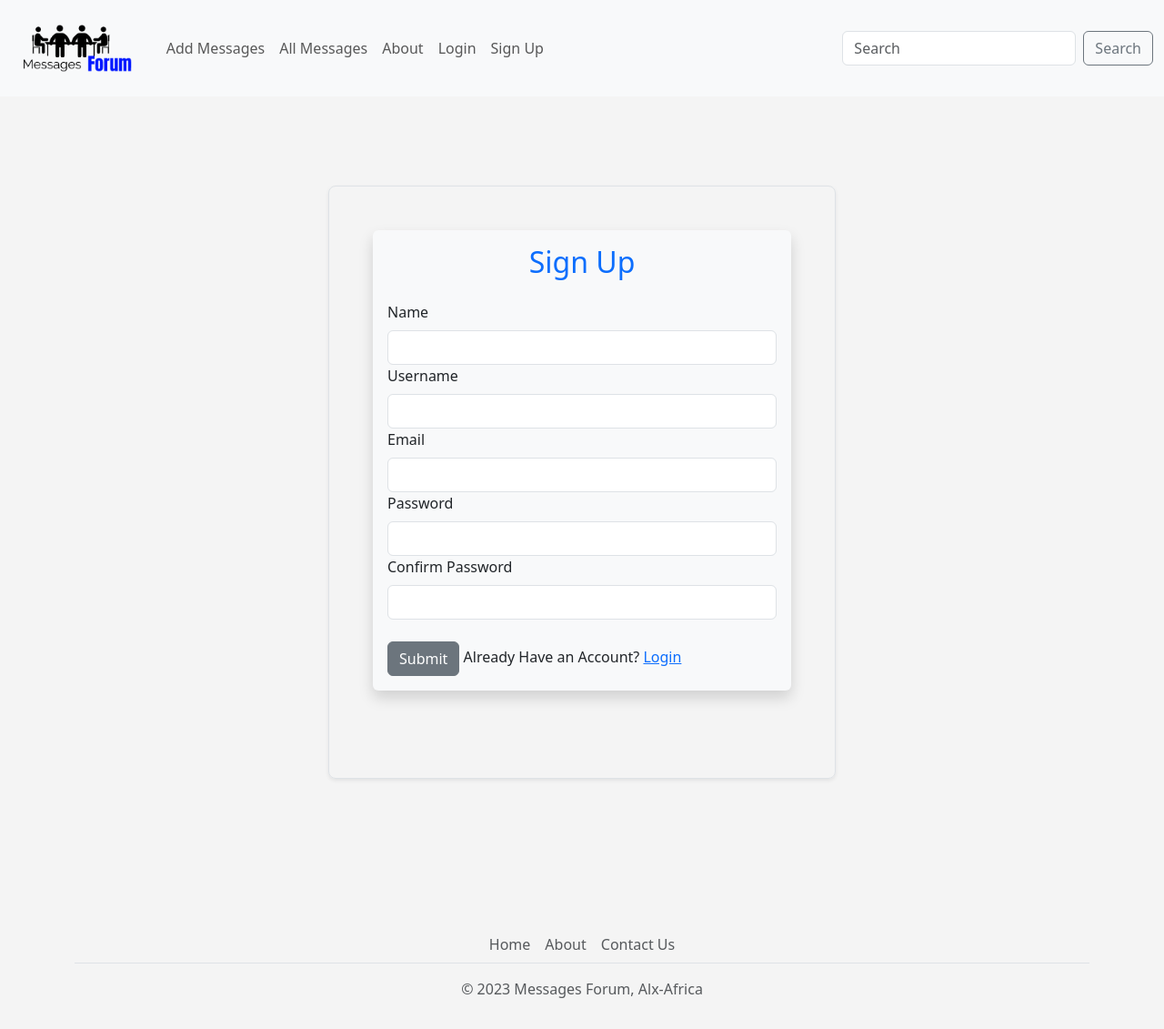
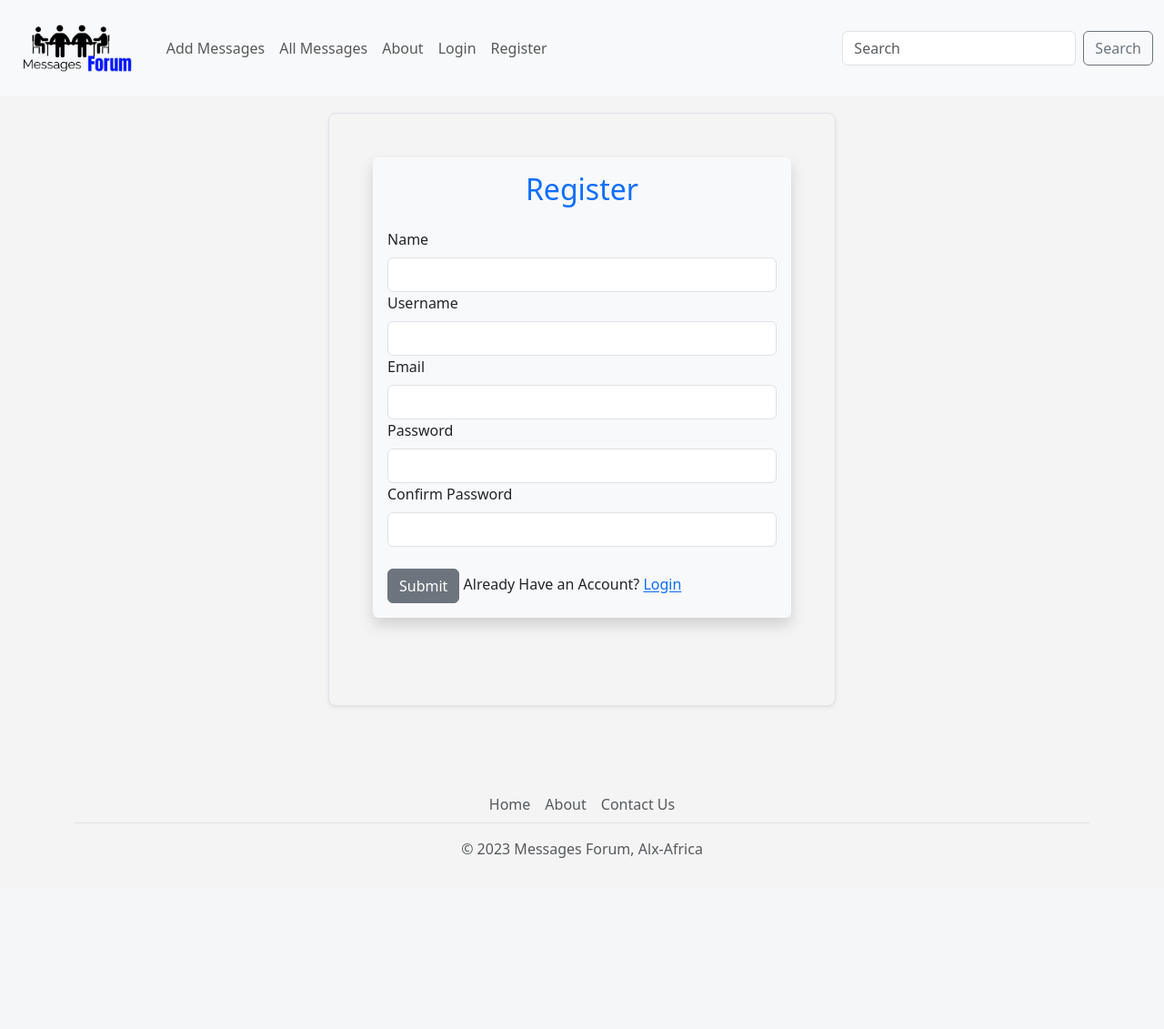
Before and after one commit to Amanuel2000/Message-Forum-Site, a Flask app: page /register in a window 1280 px wide. Shown: the whole page at 91% size. After the commit the page ends 943 px from the top, so only its background shows below. Run offline with Flask 3, Linux system fonts and the light colour scheme; some libraries are stand-ins or nearby versions.

Commit message:
making navbar fixed on the top

```diff
--- a/templates/login.html
+++ b/templates/login.html
@@ -12,7 +12,7 @@ get_flashed_messages() %}
 </div>
 
 {% endfor %}
-<div class="vh-100 d-flex justify-content-center align-items-center">
+<div class="d-flex justify-content-center">
   <div class="col-md-6 p-5 shadow-sm border rounded-3 align-items-center">
     <div class="shadow p-3 mb-5 bg-body-tertiary rounded">
       <h2 class="text-center mb-4 text-primary">Login</h2>
@@ -27,7 +27,7 @@ get_flashed_messages() %}
         <br />
 
         {{form.submit (class = "btn btn-secondary")}} Don't have an account ?
-        <a href="{{url_for('register')}}"> Sign Up </a>
+        <a href="{{url_for('register')}}">Register</a>
       </form>
     </div>
   </div>
--- a/templates/navbar.html
+++ b/templates/navbar.html
@@ -1,4 +1,4 @@
-<nav class="navbar navbar-expand-lg bg-body-tertiary">
+<nav class="navbar navbar-expand-lg bg-body-tertiary fixed-top">
   <div class="container-fluid">
     <a class="navbar-brand" href="{{url_for('index')}}"
       ><img class="img-logo" src="{{ url_for('static', filename='images/mf_logo.png')}}" alt=""></a
@@ -43,11 +43,11 @@
         </li>
         {% else%}
         <li class="nav-item">
-          <a class="nav-link" href="{{ url_for('login')}}">Login </a>
+          <a class="nav-link" href="{{ url_for('login')}}">Login</a>
         </li>
 
         <li class="nav-item">
-          <a class="nav-link" href="{{ url_for('register')}}">Sign Up </a>
+          <a class="nav-link" href="{{ url_for('register')}}">Register</a>
         </li>
         {% endif%}
       </ul>
@@ -65,3 +65,4 @@
     </div>
   </div>
 </nav>
+<div style="height: 100px"></div>
--- a/templates/register.html
+++ b/templates/register.html
@@ -11,10 +11,10 @@ get_flashed_messages() %}
   ></button>
 </div>
 {% endfor%}
-<div class="vh-100 d-flex justify-content-center align-items-center">
+<div class="d-flex justify-content-center align-items-center">
   <div class="col-md-6 p-5 shadow-sm border rounded-3 align-items-center">
     <div class="shadow p-3 mb-5 bg-body-tertiary rounded">
-      <h2 class="text-center mb-4 text-primary">Sign Up</h2>
+      <h2 class="text-center mb-4 text-primary">Register</h2>
       <form method="POST">
         {{form.hidden_tag ()}} {{form.name.label( class="form-label" )}}
         {{form.name(class="form-control")}} {{form.username.label(
```
